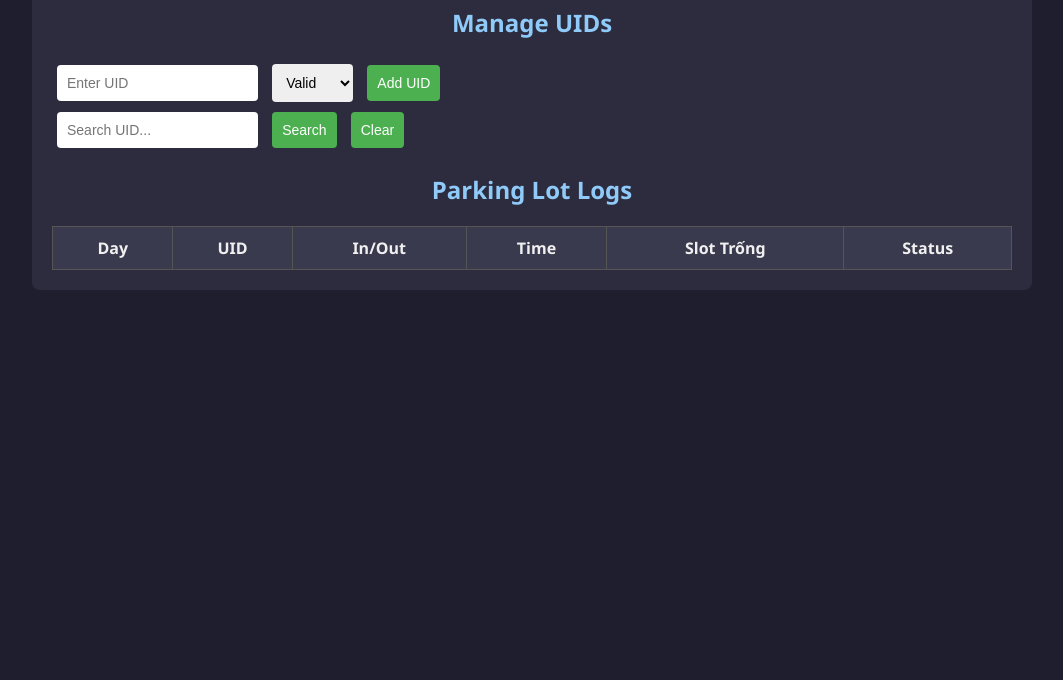
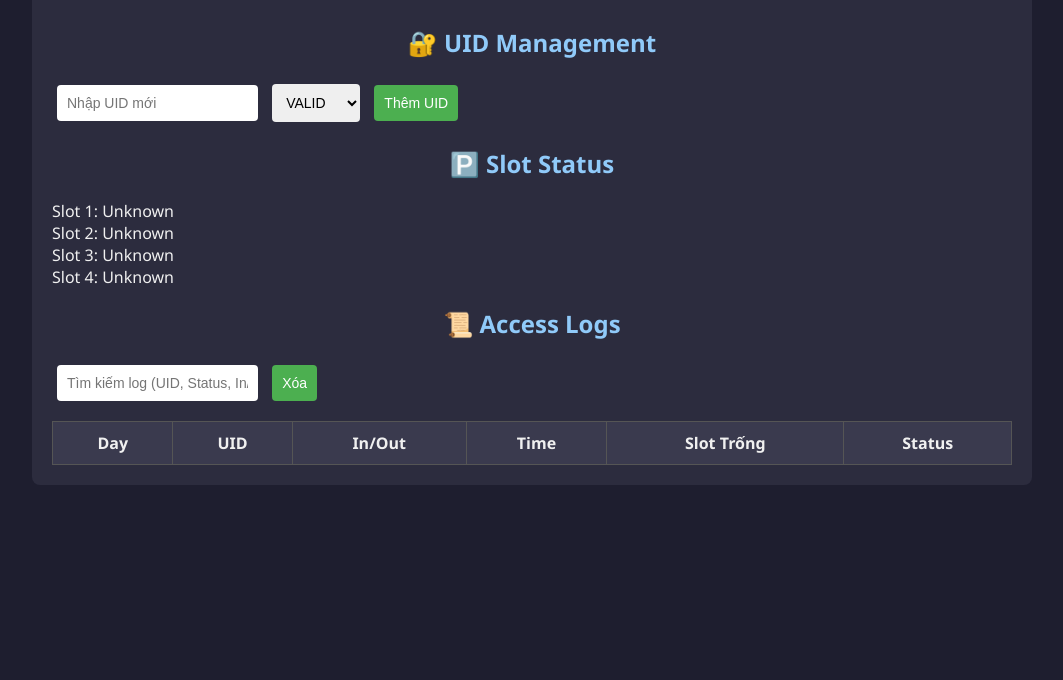
Before and after one commit to quocbem14/parking, a website: page public/index.html in a window 1280 px wide. Shown: the part 120-800 px from the top of the page, without its empty margins (108-1171 px from the left). Drawn offline with Linux system fonts and the light colour scheme; no server answers.

Commit message:
Update index.html

```diff
--- a/public/index.html
+++ b/public/index.html
@@ -1,35 +1,45 @@
+
 <!DOCTYPE html>
 <html lang="en">
 <head>
-  <meta charset="UTF-8" />
-  <title>RFID Parking Management</title>
-  <link rel="stylesheet" href="style.css" />
+  <meta charset="UTF-8">
+  <meta name="viewport" content="width=device-width, initial-scale=1.0">
+  <title>Smart Parking Dashboard</title>
+  <link rel="stylesheet" href="style.css">
 </head>
 <body>
+  <h1>🚗 Smart Parking Dashboard</h1>
+
   <div class="container">
-    <h1>RFID Parking Management System</h1>
 
     <section class="uid-section">
-      <h2>Manage UIDs</h2>
-      <div class="form-group">
-        <input type="text" id="uidInput" placeholder="Enter UID" />
-        <select id="uidStatus">
-          <option value="valid">Valid</option>
-          <option value="invalid">Invalid</option>
-        </select>
-        <button onclick="addUID()">Add UID</button>
-      </div>
-      <div class="search-box">
-        <input type="text" id="searchInput" placeholder="Search UID...">
-        <button onclick="searchUID()">Search</button>
-        <button onclick="clearSearch()">Clear</button>
-      </div>
+      <h2>🔐 UID Management</h2>
+      <input type="text" id="uidInput" placeholder="Nhập UID mới">
+      <select id="stateSelect">
+        <option value="VALID">VALID</option>
+        <option value="BLOCK">BLOCK</option>
+      </select>
+      <button onclick="addUID()">Thêm UID</button>
       <ul id="uidList"></ul>
     </section>
 
-    <section class="parking-status">
-      <h2>Parking Lot Logs</h2>
-      <table>
+    <section class="slot-section">
+      <h2>🅿️ Slot Status</h2>
+      <div id="slotStatus" class="slots-grid">
+        <div class="slot" id="slot0">Slot 1: Unknown</div>
+        <div class="slot" id="slot1">Slot 2: Unknown</div>
+        <div class="slot" id="slot2">Slot 3: Unknown</div>
+        <div class="slot" id="slot3">Slot 4: Unknown</div>
+      </div>
+    </section>
+
+    <section class="log-section">
+      <h2>📜 Access Logs</h2>
+      <div style="margin-bottom: 15px;">
+        <input type="text" id="logSearchInput" placeholder="Tìm kiếm log (UID, Status, In/Out, Slot Trống)">
+        <button onclick="clearLogSearch()">Xóa</button>
+      </div>
+      <table id="logTable">
         <thead>
           <tr>
             <th>Day</th>
@@ -40,9 +50,10 @@
             <th>Status</th>
           </tr>
         </thead>
-        <tbody id="logTable"></tbody>
+        <tbody></tbody>
       </table>
     </section>
+
   </div>
 
   <script src="script.js"></script>
```
